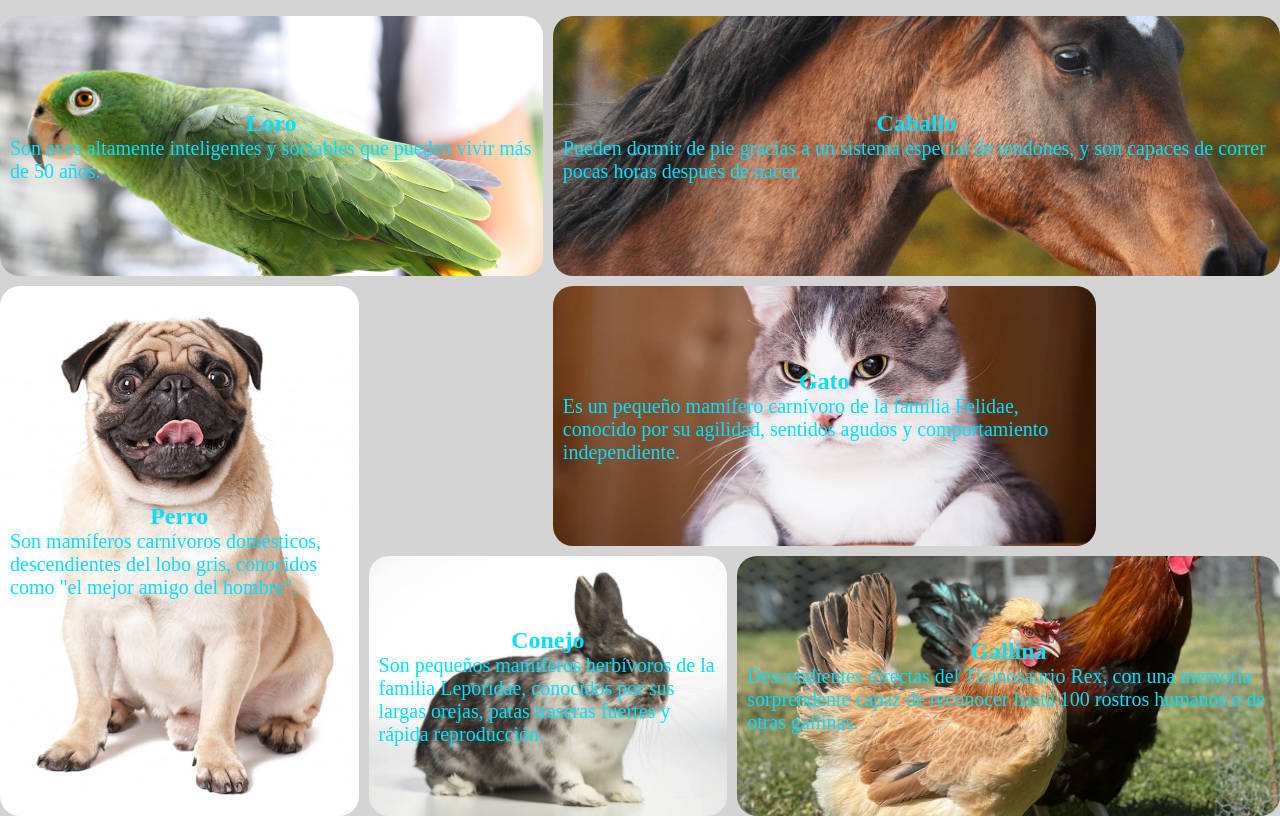
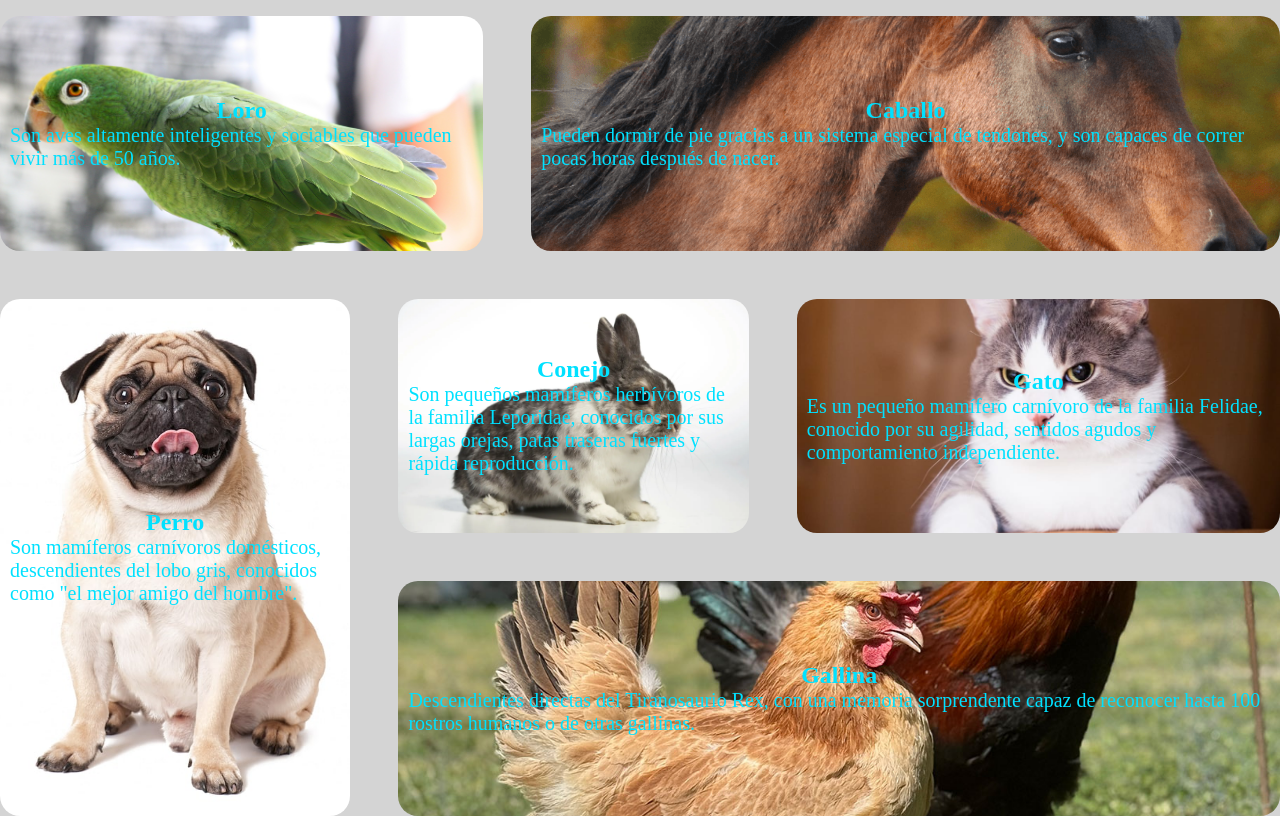
Before and after one commit to andresmbd/ejercicios_moodle, a plain HTML site: page portafolio/mascotas.html in a window 1280 px wide. Shown: the part 94-910 px from the top of the page. Drawn offline with Linux system fonts and the light colour scheme.

Commit message:
guardar para rebase

```diff
--- a/portafolio/styles.css
+++ b/portafolio/styles.css
@@ -124,12 +124,12 @@ footer{
 }
 .main-mascotas{
     display: grid;
-    grid-template-columns: repeat(7,1fr);
-    grid-template-rows: repeat(auto-fit,minmax(200px,1fr));
-    grid-gap: 10px;
+    grid-template-columns: repeat(10,1fr);
+    grid-template-rows: repeat(auto-fit, minmax(100px,1fr));
+    grid-gap: 3rem;
 }
 .gallina{
-    grid-column: 5/8;
+    grid-column: 4/11;
     grid-row: 3/4;
     display: flex;
     background-image: url(imagenes/gallina.jpg);
@@ -138,8 +138,8 @@ footer{
     background-position: center;
 }
 .conejo{
-    grid-column: 3/5;
-    grid-row: 3/4;
+    grid-column: 4/7;
+    grid-row: 2/3;
     display: flex;
     background-image: url(imagenes/conejo.webp);
     background-repeat: no-repeat;
@@ -149,7 +149,7 @@ footer{
 }
 .perro{
     grid-row: 2/4;
-    grid-column: 1/3;
+    grid-column: 1/4;
     display: flex;
     background-image: url(imagenes/perro.jpeg);
     background-repeat: no-repeat;
@@ -160,7 +160,7 @@ footer{
 }
 .gato{
     grid-row: 2/3;
-    grid-column: 4/7;
+    grid-column: 7/11;
     display: flex;
     background-image: url(imagenes/gato.jpeg);
     background-repeat: no-repeat;
@@ -169,7 +169,7 @@ footer{
 
 }
 .loro{
-    grid-column: 1/4;
+    grid-column: 1/5;
     grid-row: 1/2;
     display: flex;
     background-image: url(imagenes/loro.jpg);
@@ -178,7 +178,7 @@ footer{
 
 }
 .caballo{
-    grid-column: 4/8;
+    grid-column: 5/11;
     grid-row: 1/2;
     display: flex;
     background-image: url(imagenes/caballos.png);
@@ -203,3 +203,7 @@ article:hover{
     transform: scale(1.1);
     box-shadow: 0 5px 20px black;
 }
+
+@media (max-width: 768px){
+
+}
```
Also changed, not shown: portafolio/index.html (+1 -0 lines), portafolio/script.js (added).
